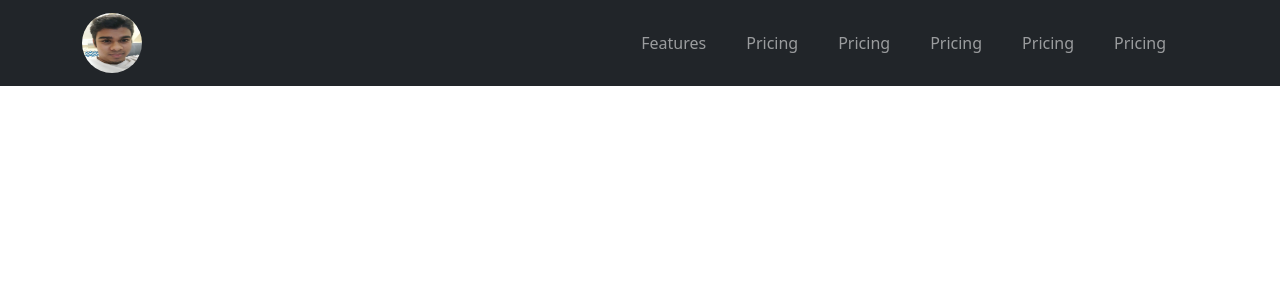
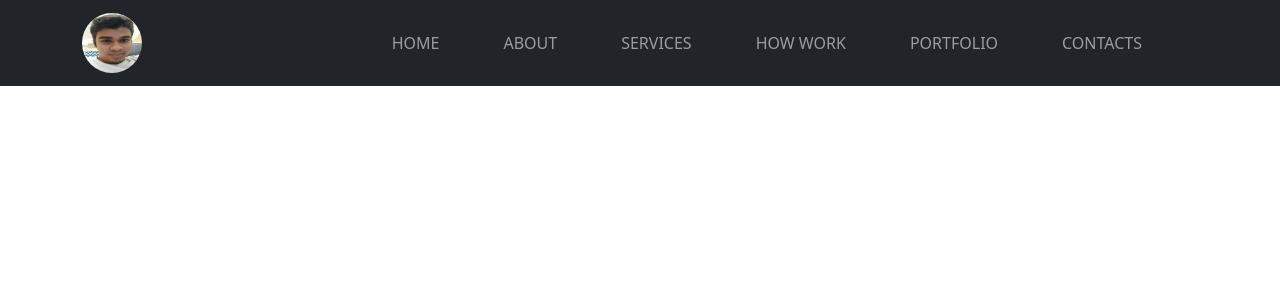
Before and after one commit to munnahosssain/Portfolio-website, a React (Create React App) app: page / in a window 1280 px wide. Shown: the top 300 px of the page. Built offline with nearby package versions, Linux system fonts and the light colour scheme.

Commit message:
navbar done

```diff
--- a/src/App.css
+++ b/src/App.css
@@ -1,4 +1,15 @@
-.App {
+@import url('https://fonts.googleapis.com/css2?family=Oswald:wght@300&family=Roboto+Condensed:wght@300&display=swap');
+
+body{
+    font-family: "Oswald";
+}
+
+:root{
+    --primary-white: #fff;
+    --primary-orange: #f98b00;
+}
+
+/* .App {
     text-align: center;
 }
 
@@ -35,4 +46,24 @@
     to {
         transform: rotate(360deg);
     }
+} */
+
+
+/* --------------- NAVBAR --------------- */
+
+.logo {
+    height: 3.75rem;
+    width: 3.75rem;
 }
+
+
+/* *************** MENU ****************** */
+
+.nav-link {
+    font-weight: 500;
+    text-transform: uppercase;
+}
+
+.nav-link:hover{
+    border-bottom: 2px solid var(--primary-orange);
+}
--- a/src/component/NavBar.js
+++ b/src/component/NavBar.js
@@ -5,19 +5,21 @@ import logo from './images/logo.jpg';
 const NavBar = () => {
     return (
         <div>
-            <Navbar collapseOnSelect expand="lg" bg="dark" variant="dark">
+            <Navbar collapseOnSelect expand="lg" className="p-2" bg="dark" variant="dark">
                 <Container>
-                    <Navbar.Brand href="#home"><Image height="60" width="60" src={logo} roundedCircle /></Navbar.Brand>
+                    <Navbar.Brand href="#home">
+                        <Image className="logo" src={logo} roundedCircle />
+                    </Navbar.Brand>
                     <Navbar.Toggle aria-controls="responsive-navbar-nav" />
                     <Navbar.Collapse id="responsive-navbar-nav">
                         <Nav className="me-auto"></Nav>
-                        <Nav className="ml-auto">
-                            <Nav.Link href="#features" className="me-4">Features</Nav.Link>
-                            <Nav.Link href="#pricing" className="me-4">Pricing</Nav.Link>
-                            <Nav.Link href="#pricing" className="me-4">Pricing</Nav.Link>
-                            <Nav.Link href="#pricing" className="me-4">Pricing</Nav.Link>
-                            <Nav.Link href="#pricing" className="me-4">Pricing</Nav.Link>
-                            <Nav.Link href="#pricing" className="me-4">Pricing</Nav.Link>
+                        <Nav className="ml-auto active">
+                            <Nav.Link href="#home" className="me-5 nav-link">Home</Nav.Link>
+                            <Nav.Link href="#about" className="me-5 nav-link">About</Nav.Link>
+                            <Nav.Link href="#services" className="me-5 nav-link">services</Nav.Link>
+                            <Nav.Link href="#how-work" className="me-5 nav-link">how work</Nav.Link>
+                            <Nav.Link href="#portfolio" className="me-5 nav-link">portfolio</Nav.Link>
+                            <Nav.Link href="#contacts" className="me-5 nav-link">contacts</Nav.Link>
                         </Nav>
                     </Navbar.Collapse>
                 </Container>
```
Lines whose indentation alone changed are shown as unchanged.
